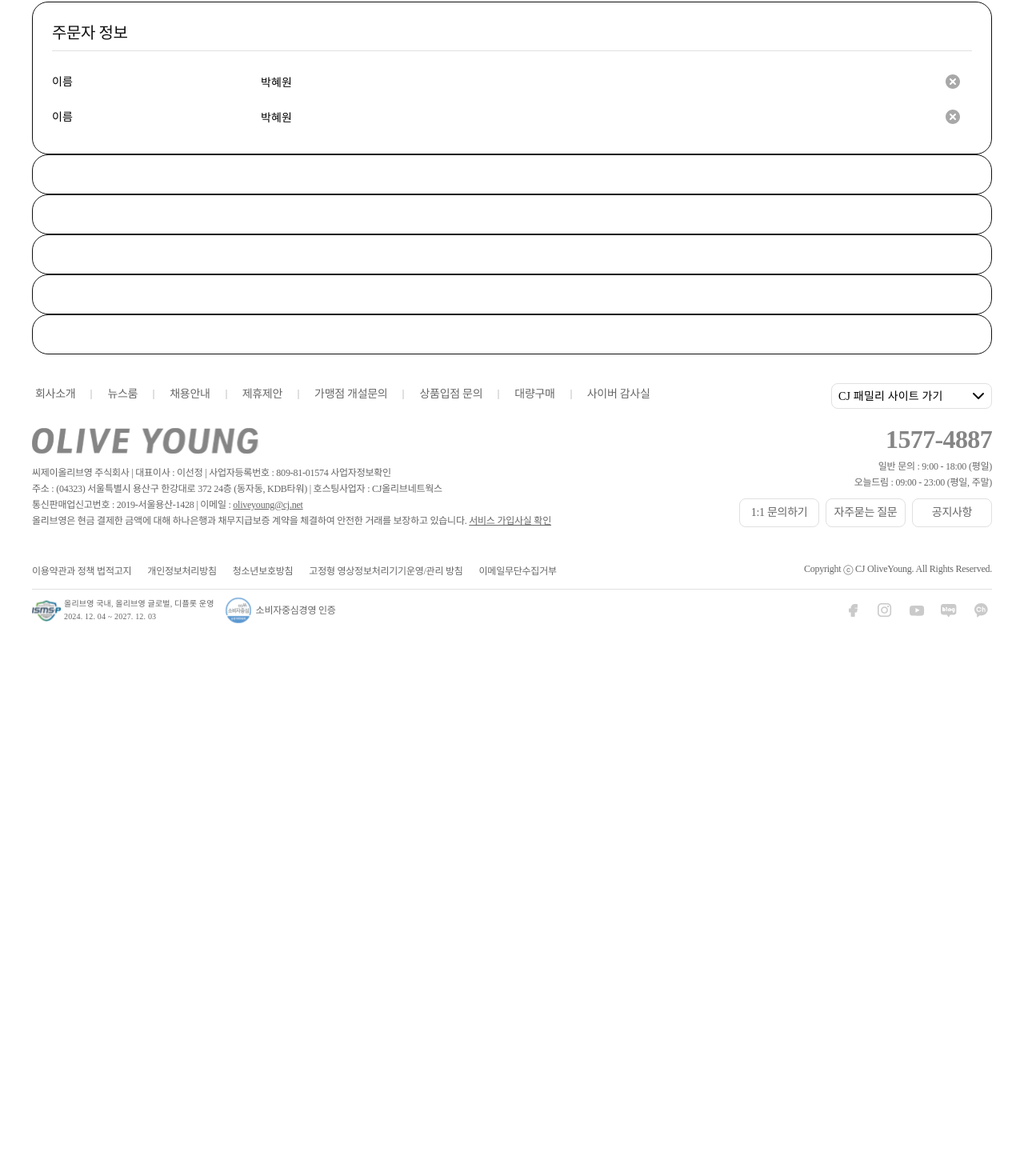
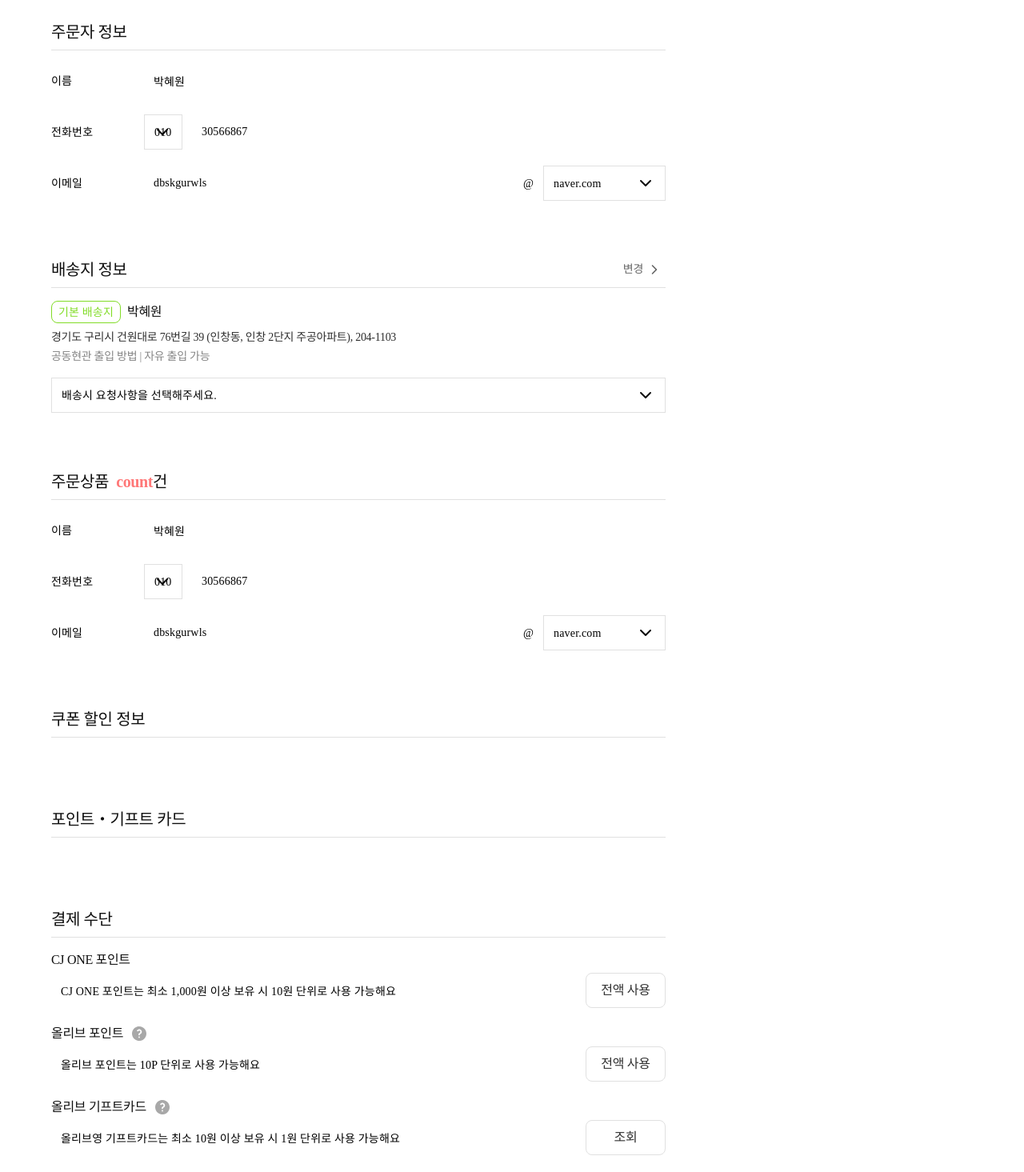
Before and after one commit to yunazzi/06_Oliveyoung_project, a React (Vite) app: page /order in a window 1280 px wide. Shown: the part 322-1787 px from the top of the page at 80% size. Before the commit the page ends 1159 px from the top, so only its background shows below. Built offline with nearby package versions, Linux system fonts and the light colour scheme.

Commit message:
결제 페이지 작업중

```diff
--- a/package.json
+++ b/package.json
@@ -21,6 +21,7 @@
   "devDependencies": {
     "@babel/core": "^7.29.7",
     "@eslint/js": "^10.0.1",
+    "@rolldown/binding-darwin-x64": "^1.3.3",
     "@rolldown/plugin-babel": "^0.2.3",
     "@types/babel__core": "^7.20.5",
     "@types/node": "^24.13.3",
--- a/src/components/atoms/button/Button.styles.ts
+++ b/src/components/atoms/button/Button.styles.ts
@@ -84,5 +84,6 @@ export const Button = styled.button<StyledProps>`
         background-color: ${style.bg};
         border: 1px solid ${style.border};
     `;
+
 }}
 `;
--- a/src/components/atoms/input/Input.styles.ts
+++ b/src/components/atoms/input/Input.styles.ts
@@ -1,12 +1,16 @@
 import styled from "styled-components";
 
-export const Input = styled.input`
+type StyledProps = {
+    $value?: string;
+};
+
+export const Input = styled.input<StyledProps>`
 	border-radius: var(--radius-md);
 	outline: none;
 	height: 44px;
 	padding: 0 12px;
 	background: var(--color-common-white);
-	border: 4px solid var(--color-gray-200);
+	border: 1px solid var(--color-gray-200);
 
 	&::placeholder {
 		color: var(--color-gray-700);
--- a/src/components/molecules/floatingButton/FloatingButton.styles.ts
+++ b/src/components/molecules/floatingButton/FloatingButton.styles.ts
@@ -8,6 +8,7 @@ export const FloatingButton = styled.div`
 	display: flex;
 	flex-direction: column;
 	gap: 16px;
+	z-index: 999;
 `;
 export const RecentlyViewedProd = styled.div`
 	display: flex;
--- a/src/components/molecules/inputBox/InputBox.styles.ts
+++ b/src/components/molecules/inputBox/InputBox.styles.ts
@@ -4,10 +4,11 @@ export const InputBox = styled.div`
 	position: relative;
 	display: flex;
 	align-items: center;
-	width: 100%;
+    flex: 1;
 
 	.ui-input {
 		position: relative;
+        flex: 1;
 	}
 	.btn-input-del {
 		position: absolute;
--- a/src/components/molecules/inputBox/InputBox.tsx
+++ b/src/components/molecules/inputBox/InputBox.tsx
@@ -1,5 +1,5 @@
 import * as S from './InputBox.styles.ts';
-import {Icon, Input} from "@/components";
+import {Input} from "@/components";
 
 type Props = {
 	type?: 'text' | 'search' | 'number';
@@ -26,14 +26,14 @@ export const InputBox = ({
 				maxLength={maxLength}
 				value={value}
 			/>
-			<Icon
+			{/*<Icon
 				isButton
 				name={'clear'}
 				size={'md'}
 				iconColor={'gray500'}
 				offscreen={'닫기'}
 				className={'btn-input-del'}
-			/>
+			/>*/}
 		</S.InputBox>
 	)
 }
--- a/src/components/molecules/selectBox/SelectBox.styles.ts
+++ b/src/components/molecules/selectBox/SelectBox.styles.ts
@@ -1,4 +1,5 @@
 import styled from "styled-components";
+import downArrow from '/assets/icons/ic-down-arrow.svg';
 
 type StyledProps = {
 	$type: 'def' | 'footer';
@@ -20,7 +21,7 @@ export const SelectBox = styled.select<StyledProps>`
 
 	/* 커스텀 화살표 */
 	background-color: ${({$type}) => ($type === 'def' ? 'var(--color-common-white)':'')};
-	background-image: url(/public/assets/icons/ic-down-arrow.svg);
+	background-image: url(${downArrow});
 	background-repeat: no-repeat;
 	background-position: right ${({$type}) => ($type === 'def' ? '12px' : '4px')} center;
 	background-size: 24px;
--- a/src/components/molecules/table/Table.styles.ts
+++ b/src/components/molecules/table/Table.styles.ts
@@ -34,8 +34,19 @@ export const Table = styled.table<StyledProps>`
 			}
 		` : css `
 			/* thead가 없을 경우 */
-			tbody th {
-				text-align: left;
+			tbody {
+				tr {
+					&:first-of-type {
+						th, td {
+							padding-top: 0;
+						}
+					}
+
+					th, td {
+						text-align: left;
+						padding-top: 20px;
+					}
+				}
 			}
 		`
 	}
--- a/src/pages/order/Order.styles.ts
+++ b/src/pages/order/Order.styles.ts
@@ -9,8 +9,17 @@ export const OrderWrap = styled.div`
 	}
 `;
 
+export const ContentWrap = styled.div`
+    position: relative;
+    display: flex;
+    gap: 24px;
+`;
+
 export const ContWrap = styled.div`
-
+    display: flex;
+    flex-direction: column;
+    gap: 24px;
+	flex: 1;
 `;
 export const ContBox = styled.div`
 	display: flex;
@@ -18,13 +27,70 @@ export const ContBox = styled.div`
 	background: var(--color-common-white);
 	padding: 24px;
 	border-radius: 20px;
-	border: 1px solid var(--color-common-black);
 
 	.cont-title {
+        display: flex;
 		border-bottom: 1px solid var(--color-gray-300);
+
+        .right-area {
+            margin-left: auto;
+        }
 	}
+
+    .info-box {
+        display: flex;
+        flex-direction: column;
+        gap: 8px;
+        margin-bottom: 16px;
+
+        .member-info {
+            display: flex;
+            align-items: center;
+            gap: 8px;
+        }
+        .address-info {
+            display: flex;
+            flex-direction: column;
+            gap: 4px;
+        }
+    }
+
+    .form-list {
+        display: flex;
+        flex-direction: column;
+        gap: 20px;
+
+        .form-item {
+            .form-title {
+                margin-bottom: 4px;
+                display: flex;
+                gap: 8px;
+            }
+        }
+        .form-cont {
+            display: flex;
+            gap: 12px;
+
+            .w100 {
+                width: 100px;
+            }
+        }
+    }
 `;
 
 export const AsideWrap = styled.div`
+	width: 360px;
+    padding: 24px;
+    background: var(--color-common-white);
+    border-radius: 20px;
+    position: sticky;
+    max-height: 720px;
+    top: 0;
+    z-index: 9;
+`;
 
+export const flexWrap = styled.div`
+    display: flex;
+    align-items: center;
+    gap: 12px;
 `;
--- a/src/pages/order/Order.tsx
+++ b/src/pages/order/Order.tsx
@@ -1,13 +1,37 @@
 import {
-	Layout, Typography, BreadCrumbs, PageTitle, Table, InputBox
+	Layout, Typography, BreadCrumbs,
+	PageTitle, Table, InputBox, SelectBox,
+	Icon, Button, Tag
 } from "@/components";
 
 import * as S from './Order.styles.ts';
+import type {SelectOption} from "@/components/molecules/selectBox/SelectBox.tsx";
+
+const telephone: SelectOption[] = [
+	{label: '010', value: ''},
+]
+
+const email: SelectOption[] = [
+	{label: 'naver.com', value: ''},
+	{label: 'gmail.com', value: ''},
+	{label: 'daum.net', value: ''},
+	{label: 'hanmail.com', value: ''},
+	{label: 'hanmailasdadasd.com', value: ''},
+]
+
+const deliveryMessage: SelectOption[] = [
+	{label: '배송시 요청사항을 선택해주세요.', value: ''},
+	{label: '부재시 문 앞에 놔주세요', value: ''},
+	{label: '경비실에 맡겨 주세요.', value: ''},
+	{label: '배송 전 연락 부탁드립니다.', value: ''},
+	{label: '파손에 위험이 있는 상품입니다. 배송시 주의해 주세요.', value: ''},
+	{label: '직접입력', value: ''},
+]
 
 const orderTable = {
 	tableWidth: [
 		{ width: '116px' },
-		{ width: '420px' }
+		{ width: 'auto' }
 	],
 	tbody: [
 		{
@@ -19,29 +43,83 @@ const orderTable = {
 			]
 		},
 		{
-			text: '이름',
+			text: '전화번호',
 			td: [
 				{text:
-					<InputBox type={'text'} value={'박혜원'} />
+					<S.flexWrap>
+						<SelectBox title={'핸드폰번호'} options={telephone} />
+						<InputBox type={'text'} value={'30566867'} />
+					</S.flexWrap>
+				}
+			]
+		},
+		{
+			text: '이메일',
+			td: [
+				{text:
+					<S.flexWrap>
+						<InputBox type={'text'} value={'dbskgurwls'} />
+						@
+						<SelectBox title={'이메일'} options={email} />
+					</S.flexWrap>
 				}
 			]
 		}
 	]
 }
 
+const formList = [
+	{
+		title: 'CJ ONE 포인트',
+		count: '5690',
+		isTooltip: false,
+		value: 'CJ ONE 포인트는 최소 1,000원 이상 보유 시 10원 단위로 사용 가능해요',
+		btnText: '전액 사용'
+	},
+	{
+		title: '올리브 포인트',
+		count: '5690',
+		isTooltip: true,
+		value: '올리브 포인트는 10P 단위로 사용 가능해요',
+		btnText: '전액 사용'
+	},
+	{
+		title: '올리브 기프트카드',
+		count: '5690',
+		isTooltip: true,
+		value: '올리브영 기프트카드는 최소 10원 이상 보유 시 1원 단위로 사용 가능해요',
+		btnText: '조회'
+	},
+	{
+		title: 'CJ 기프트카드',
+		count: '5690',
+		isTooltip: true,
+		value: 'CJ 기프트카드는 최소 10원 이상 보유 시 1원 단위로 사용 가능해요',
+		btnText: '조회'
+	},
+	{
+		title: '예치금',
+		count: '0',
+		isTooltip: false,
+		value: '예치금은 최소 1,000원 이상 보유 시 10원 단위로 사용 가능해요',
+		btnText: '전액 사용'
+	}
+]
+
 export default function Order () {
 	return (
 		<Layout>
-			<S.OrderWrap className={'pt-32'}>
+			<S.OrderWrap className={'pt-32 pb-56'}>
 				<div className="inner-wrap">
 					<PageTitle>
 						<Typography variant={'headingMd'} weight={'bold'}>주문・결제</Typography>
 						<BreadCrumbs
-							steps={['장바구니','주문・결제','주문 완료']}
+							steps={['장바구니', '주문・결제', '주문 완료']}
 							activeIndex={1}
 						/>
 					</PageTitle>
 
+					<S.ContentWrap>
 						<S.ContWrap>
 							<S.ContBox>
 								<div className="cont-title pb-8 mb-16">
@@ -53,26 +131,81 @@ export default function Order () {
 								/>
 							</S.ContBox>
 							<S.ContBox>
-
+								<div className="cont-title pb-8 mb-16">
+									<Typography variant={'title'} weight={'bold'}>배송지 정보</Typography>
+									<div className="right-area">
+										<Button type='text' size='xs' text='변경' iconEnd={'right-arrow'}
+										        color={'gray700'} iconColor={'gray700'}/>
+									</div>
+								</div>
+								<div className="info-box">
+									<div className="member-info">
+										<Tag type={'outline'} color={'green'}>기본 배송지</Tag>
+										<Typography variant={'subTitle'} weight={'bold'}>박혜원</Typography>
+									</div>
+									<div className="address-info">
+										<Typography weight={'medium'} color={'gray900'}>경기도 구리시 건원대로 76번길 39 (인창동, 인창 2단지 주공아파트), 204-1103</Typography>
+										<Typography weight={'medium'} color={'gray600'}>공동현관 출입 방법 | 자유 출입 가능</Typography>
+									</div>
+								</div>
+								<SelectBox title={'배송 메세지'} options={deliveryMessage}/>
 							</S.ContBox>
 							<S.ContBox>
-
+								<div className="cont-title pb-8 mb-16">
+									<Typography variant={'title'} weight={'bold'}>
+										주문상품 &nbsp;
+										<Typography as={'span'} variant={'title'} weight={'bold'} color={'coral500'}>count</Typography>
+										건
+									</Typography>
+								</div>
+								<Table
+									tableWidth={orderTable.tableWidth}
+									tbody={orderTable.tbody}
+								/>
 							</S.ContBox>
 							<S.ContBox>
-
+								<div className="cont-title pb-8 mb-16">
+									<Typography variant={'title'} weight={'bold'}>
+										쿠폰 할인 정보
+									</Typography>
+								</div>
 							</S.ContBox>
 							<S.ContBox>
-
+								<div className="cont-title pb-8 mb-16">
+									<Typography variant={'title'} weight={'bold'}>포인트・기프트 카드</Typography>
+								</div>
 							</S.ContBox>
 							<S.ContBox>
-
+								<div className="cont-title pb-8 mb-16">
+									<Typography variant={'title'} weight={'bold'}>결제 수단</Typography>
+								</div>
+								<ul className="form-list">
+									{formList.map((item, idx) => (
+										<li className="form-item" key={idx}>
+											<div className="form-title">
+												<Typography variant={'subTitle'}
+												            weight={'medium'}>{item.title}</Typography>
+												{item.isTooltip && (
+													<Icon name={'question'} size={'md'} iconColor={'gray500'}/>
+												)}
+												{/*<Typography variant={'subTitle'} weight={'medium'} color={'coral600'}>{`${item.count}P`}</Typography>*/}
+											</div>
+											<div className="form-cont">
+												<InputBox type={'text'} value={item.value}/>
+												<Button type={'outline'} size={'sm'} text={item.btnText}
+												        color={'gray900'} className={'w100'}/>
+											</div>
+										</li>
+									))}
+								</ul>
 							</S.ContBox>
 						</S.ContWrap>
 						<S.AsideWrap>
 
 						</S.AsideWrap>
+					</S.ContentWrap>
 				</div>
 			</S.OrderWrap>
 		</Layout>
-	)
+	);
 }
--- a/src/styles/colors.ts
+++ b/src/styles/colors.ts
@@ -9,6 +9,7 @@ export const colorClass = {
 	gray300: 'text-gray-300',
 	gray50: 'text-gray-50',
 	coral600: 'text-brand-coral-600',
+	coral500: 'text-brand-coral-500',
 	green500: 'text-brand-green-500',
 } as const;
 
```
Also changed, not shown: 1 other file (tests, documents, lock files or other folders). Lines whose indentation alone changed are shown as unchanged.
